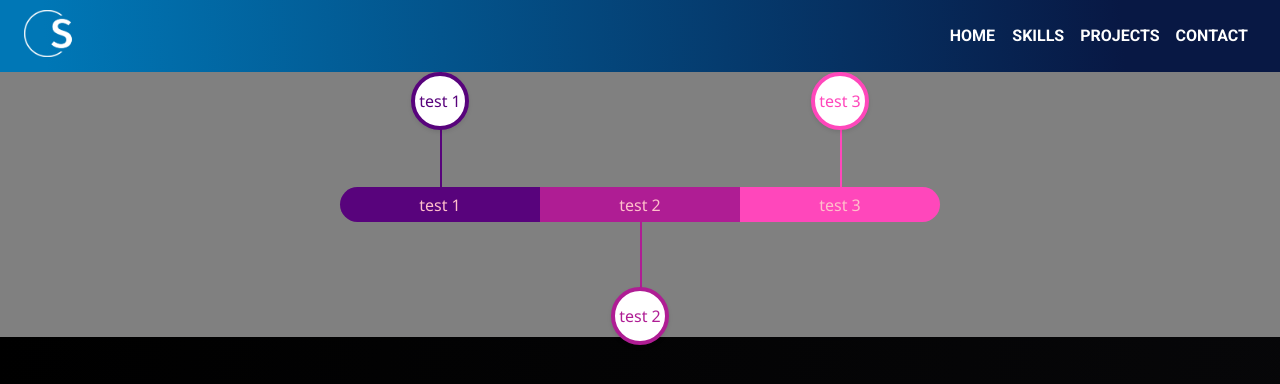
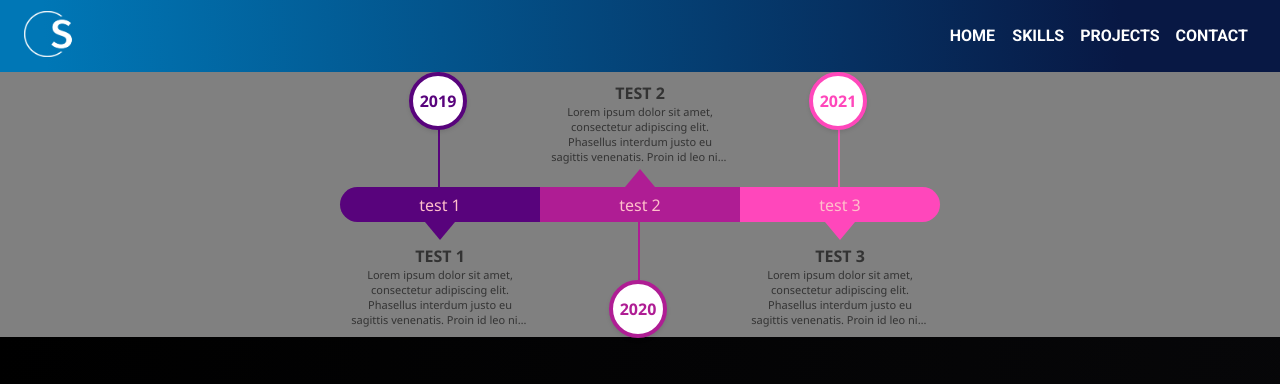
Before and after one commit to shanzei27/shanjei-react-page, a React (Create React App) app: page / in a window 1280 px wide. Shown: the top 384 px of the page. Built offline with nearby package versions, Linux system fonts and the light colour scheme.

Commit message:
added heading, desc and circle texts; styling changes to elements

```diff
--- a/src/pages/Home.js
+++ b/src/pages/Home.js
@@ -23,7 +23,23 @@ const StyledGrid = styled(Grid)(({ theme }) => ({
 }));
 
 //pkg testing
-const elements = [{ name: "test 1" }, { name: "test 2" }, { name: "test 3" }];
+const elements = [
+  {
+    name: "test 1",
+    circle_text: "2019",
+    desc: "Lorem ipsum dolor sit amet, consectetur adipiscing elit. Phasellus interdum justo eu sagittis venenatis. Proin id leo nisl. Ut vitae libero ligula. Maecenas molestie vestibulum purus et porttitor. Ut ultricies purus turpis, non venenatis tellus convallis sed. Sed commodo nibh pellentesque neque sodales scelerisque. Nunc consectetur consequat erat in semper. Cras lacinia auctor nunc. Nullam fringilla non lectus vel tristique. Aliquam erat volutpat.",
+  },
+  {
+    name: "test 2",
+    circle_text: "2020",
+    desc: "Lorem ipsum dolor sit amet, consectetur adipiscing elit. Phasellus interdum justo eu sagittis venenatis. Proin id leo nisl. Ut vitae libero ligula. Maecenas molestie vestibulum purus et porttitor. Ut ultricies purus turpis, non venenatis tellus convallis sed. Sed commodo nibh pellentesque neque sodales scelerisque. Nunc consectetur consequat erat in semper. Cras lacinia auctor nunc. Nullam fringilla non lectus vel tristique. Aliquam erat volutpat.",
+  },
+  {
+    name: "test 3",
+    circle_text: "2021",
+    desc: "Lorem ipsum dolor sit amet, consectetur adipiscing elit. Phasellus interdum justo eu sagittis venenatis. Proin id leo nisl. Ut vitae libero ligula. Maecenas molestie vestibulum purus et porttitor. Ut ultricies purus turpis, non venenatis tellus convallis sed. Sed commodo nibh pellentesque neque sodales scelerisque. Nunc consectetur consequat erat in semper. Cras lacinia auctor nunc. Nullam fringilla non lectus vel tristique. Aliquam erat volutpat.",
+  },
+];
 const elementStyle = {
   color: "pink",
 };
@@ -52,12 +68,12 @@ const Home = () => {
         >
           {/* currently custom style targets individual elements inside the timeline, not the entire timeline */}
           <Timeline
-            variant="standard"      //standard (colored blocks), gradient
+            variant="standard" //standard (colored blocks), gradient
             elements={elements}
             elementWidth={200}
             customStyle={elementStyle}
-            blockColors = {[]}
-          //  theme={{ primary: "#3f51b5", secondary: "#c50079" }}
+            blockColors={[]}
+            //  theme={{ primary: "#3f51b5", secondary: "#c50079" }}
           />
         </Grid>
       </StyledGrid>
--- a/src/~test/Timeline.js
+++ b/src/~test/Timeline.js
@@ -1,4 +1,4 @@
-import "./global.css";
+import "./timeline.css";
 import React, { useEffect, useState } from "react";
 import Element from "./components/Element";
 import defaults from "./config/defaults";
@@ -20,7 +20,6 @@ const Timeline = ({ elements, elementWidth, customStyle, blockColors }) => {
     //generate block colors for each element
     let colorArr = [];
     let blockColorIndex = 0;
-    console.log("called");
     while (colorArr.length < elLength) {
       if (blockColorIndex < currentBlockColors.length) {
         blockColorIndex += 1;
@@ -30,7 +29,6 @@ const Timeline = ({ elements, elementWidth, customStyle, blockColors }) => {
       colorArr.push(currentBlockColors[blockColorIndex]);
     }
     setBlockColorArr(colorArr);
-    console.log(blockColorArr);
   };
 
   return (
--- a/src/~test/components/Element.js
+++ b/src/~test/components/Element.js
@@ -1,5 +1,5 @@
 import { height } from "@fortawesome/free-brands-svg-icons/fa42Group";
-import "../global.css";
+import "../timeline.css";
 import React from "react";
 
 //id = id based on index,
@@ -26,6 +26,15 @@ const Element = ({ id, total, element, userStyle, themeBaseColor }) => {
       }}
     >
       <div
+        class="triangle"
+        style={{
+          borderBottomColor: themeBaseColor,
+          top: id % 2 === 0 ? "35px" : "auto",
+          bottom: id % 2 !== 0 ? "35px" : "auto",
+          transform: id % 2 === 0 ? "rotate(180deg)" : "",
+        }}
+      ></div>
+      <div
         class="element-line"
         style={{
           backgroundColor: themeBaseColor,
@@ -38,11 +47,21 @@ const Element = ({ id, total, element, userStyle, themeBaseColor }) => {
           style={{
             borderColor: themeBaseColor,
             color: themeBaseColor,
-            top: id % 2 !== 0 ? "65px" : "auto",
+            top: id % 2 !== 0 ? "58px" : "auto",
           }}
         >
-          {element.name}
+          {element.circle_text}
         </div>
+      </div>
+      <div
+        className="element-desc-container"
+        style={{
+          top: id % 2 !== 0 ? "-105px" : "auto",
+          bottom: id % 2 === 0 ? "-105px" : "auto",
+        }}
+      >
+        <h2 className="element-heading">{element.name}</h2>
+        <p className="element-desc"> {element.desc}</p>
       </div>
       {element.name}
     </div>
--- a/src/~test/global.css
+++ b/src/~test/timeline.css
@@ -1,10 +1,7 @@
-* {
+.main {
   margin: 0;
   font-family: "Segoe UI", Tahoma, Geneva, Verdana, sans-serif;
   color: #fff;
-}
-
-.main {
   position: relative;
   height: 265px;
   width: 100%;
@@ -33,8 +30,8 @@
 }
 
 .element-circle {
-  font-weight: 500;
-  color: #000;
+  font-weight: 700;
+  color: #333333;
   height: 50px;
   width: 50px;
   position: absolute;
@@ -49,11 +46,43 @@
   border: 4px solid;
 }
 
+.element-desc-container {
+  color: #333333;
+  height: auto;
+  width: 90%;
+  position: absolute;
+}
+
+.element-heading {
+  font-weight: 700;
+  font-size: 16px;
+  text-transform: uppercase;
+  margin: 0;
+}
+
+.element-desc {
+  margin: 0;
+  font-size: 11px;
+  overflow: hidden;
+  display: -webkit-box;
+  -webkit-line-clamp: 4;
+  -webkit-box-orient: vertical;
+}
+
 .element-line {
   content: "";
   position: absolute;
-  left: 50%;
-  width: 2px;
+  left: 49%;
+  width: 1%;
   height: 115px;
   background-color: #fff;
 }
+
+.triangle {
+  position: absolute;
+  width: 0;
+  height: 0;
+  border: 15px solid transparent;
+  border-top: 0;
+  border-bottom: 18px solid;
+}
```
